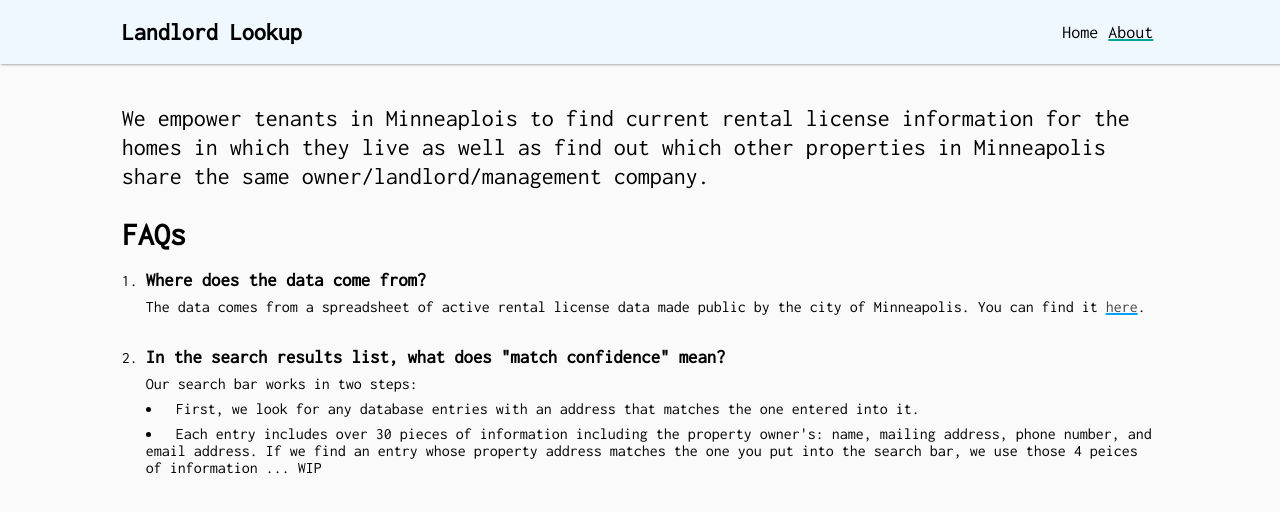
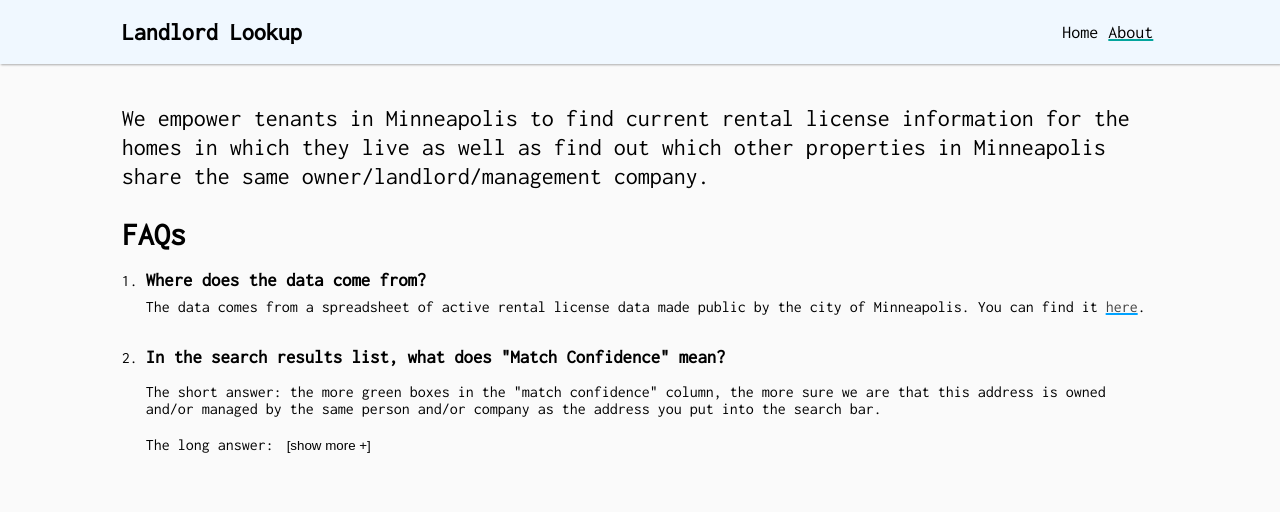
Before and after one commit to mpls-landlord-db/landlord-lookup, a Nuxt app: page /about in a window 1280 px wide. Shown: the top 512 px of the page. Built offline with nearby package versions, Linux system fonts and the light colour scheme.

Commit message:
added more content to /about page

```diff
--- a/pages/about.vue
+++ b/pages/about.vue
@@ -4,7 +4,7 @@
       <div class="col p-0">
         <article class="elevator-pitch">
           <section class="elevator-pitch__content">
-            We empower tenants in Minneaplois to find current rental license information for the homes
+            We empower tenants in Minneapolis to find current rental license information for the homes
             in which they live as well as find out which other properties in Minneapolis share the
             same owner/landlord/management company.
           </section>
@@ -20,18 +20,19 @@
               The data comes from a spreadsheet of active rental license data made public by the city of Minneapolis. You can find it
               <a class="link" href="https://opendata.minneapolismn.gov/datasets/active-rental-licenses/data" target="_blank">here</a>.
             </faq-item>
-            <faq-item q='In the search results list, what does "match confidence" mean?'>
-              Our search bar works in two steps:
-              <ul class="dashed">
-                <li>
-                  First, we look for any database entries with an address that matches the one entered into it.
-                </li>
-                <li>
-                  Each entry includes over 30 pieces of information including the property owner's:
-                  name, mailing address, phone number, and email address. If we find an entry whose property address
-                  matches the one you put into the search bar, we use those 4 peices of information ... WIP
-                </li>
-              </ul>
+            <faq-item q='In the search results list, what does "Match Confidence" mean?'>
+              <p>
+                The short answer: the more green boxes in the "match confidence" column, the more sure we are that this address is
+                owned and/or managed by the same person and/or company as the address you put into the search bar.
+              </p>
+              <div>
+                The long answer: <button class="expandy-wandy" @click="showMore = !showMore">[show {{showMore ? 'less -' : 'more +'}}]</button>
+              </div>
+
+              <div v-if="showMore" class="the-long-answer">
+                We're working on it... It's not too complicated, but successfully composing an engaging, and understandable piece of
+                technical writing is hard.
+              </div>
             </faq-item>
           </ol>
         </article>
@@ -48,17 +49,7 @@
   },
   data() {
     return {
-      faqs: [
-        {
-          q: 'Where does the data come from?',
-          a: `The data comes from a spreadsheet made public by the city of Minneapolis.
-          You can find it <a class="link" href="https://opendata.minneapolismn.gov/datasets/active-rental-licenses/data" target="_blank">here</a>.`
-        },
-        {
-          q: 'In the search results list, what does "match confidence" mean?',
-          a: 'When we search'
-        }
-      ]
+      showMore: false,
     }
   }
 }
@@ -93,10 +84,25 @@
   }
 }
 
-.dashed {
+.listy-wisty {
   list-style: inside;
   li {
     margin: 8px 0;
   }
 }
+.expandy-wandy {
+  cursor: pointer;
+  background: transparent;
+  padding: 4px;
+  outline: none;
+  border: 1px solid transparent;
+  &:hover {
+    background: #eee;
+  }
+}
+.the-long-answer {
+  background: #eee;
+  margin-top: .25rem;
+  padding: 1rem;
+}
 </style>
```
